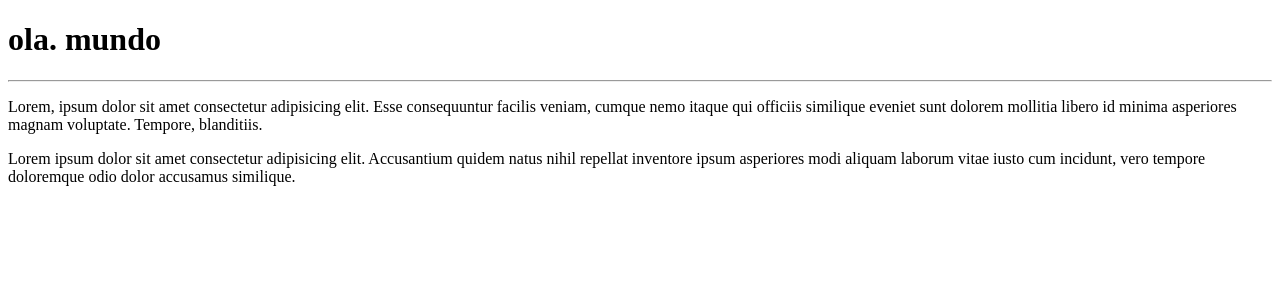
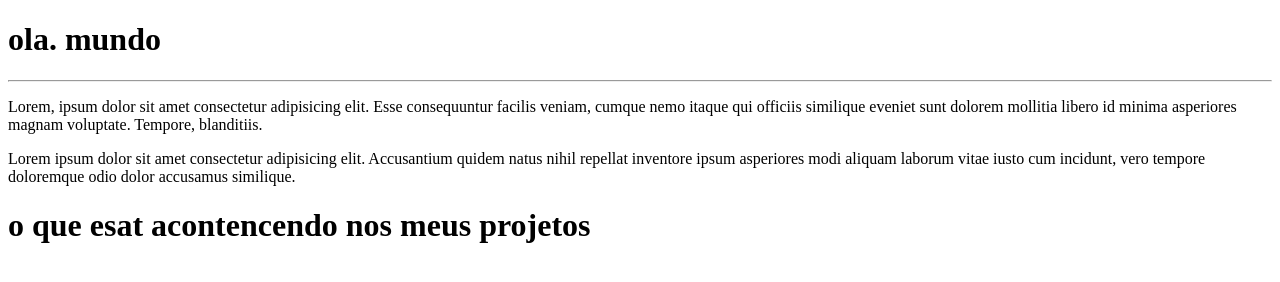
Before and after one commit to Otavioazeved/ola-mundo, a plain HTML site: page site-exemplo/index.html in a window 1280 px wide. Drawn offline with Linux system fonts and the light colour scheme.

Commit message:
modifiquei.readme

```diff
--- a/site-exemplo/index.html
+++ b/site-exemplo/index.html
@@ -10,6 +10,7 @@
     <hr>
     <p>Lorem, ipsum dolor sit amet consectetur adipisicing elit. Esse consequuntur facilis veniam, cumque nemo itaque qui officiis similique eveniet sunt dolorem mollitia libero id minima asperiores magnam voluptate. Tempore, blanditiis.</p>
     <p>Lorem ipsum dolor sit amet consectetur adipisicing elit. Accusantium quidem natus nihil repellat inventore ipsum asperiores modi aliquam laborum vitae iusto cum incidunt, vero tempore doloremque odio dolor accusamus similique.</p>
+    <h1>o que esat acontencendo nos meus projetos</h1>
 
 </body>
 </html>
```
